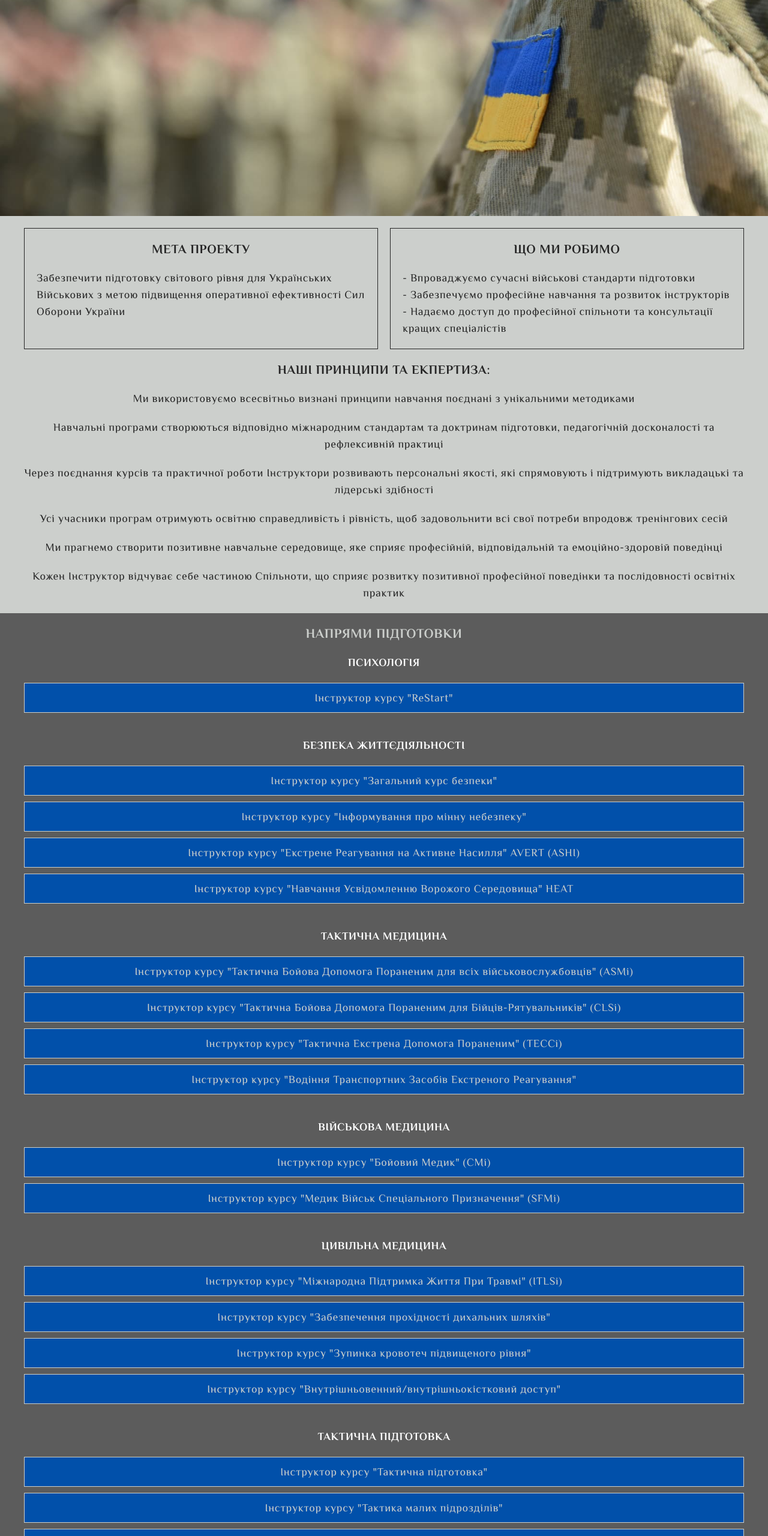
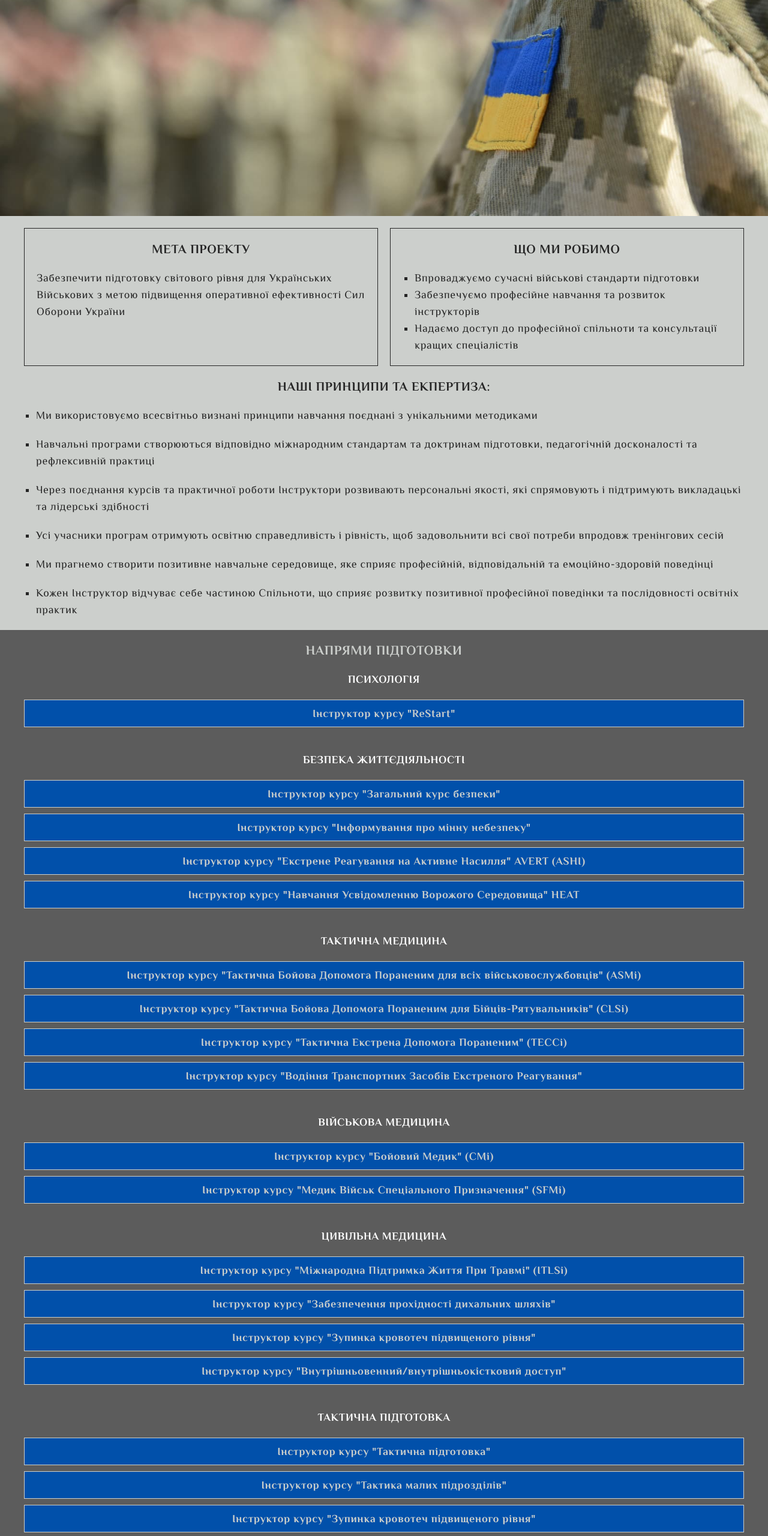
Before and after one commit to shandykate/instructor_school, a plain HTML site: page index.html in a window 1280 px wide. Shown: the part 240-2800 px from the top of the page at 60% size. Drawn offline with nearby package versions, Linux system fonts and the light colour scheme.

Commit message:
Fixes list styles

```diff
--- a/index.html
+++ b/index.html
@@ -71,10 +71,10 @@
             </li>
             <li class="about-item">
               <h3 class="item-name">Що ми робимо</h3>
-              <ul class="simple-text">
-                <li>- Впроваджуємо сучасні військові стандарти підготовки</li>
-                <li>- Забезпечуємо професійне навчання та розвиток інструкторів</li>
-                <li>- Надаємо доступ до професійної спільноти та консультації кращих спеціалістів</li>
+              <ul>
+                <li>Впроваджуємо сучасні військові стандарти підготовки</li>
+                <li>Забезпечуємо професійне навчання та розвиток інструкторів</li>
+                <li>Надаємо доступ до професійної спільноти та консультації кращих спеціалістів</li>
               </ul>
             </li>
           </ul>
@@ -118,7 +118,7 @@
               <h4 class="classes-name">Психологія</h4>
               <ul class="course-list">
                 <li class="course-item">
-                  <a href="" class="course-link">Інструктор курсу "ReStart"</a>
+                  <a href="" class="btn-primary">Інструктор курсу "ReStart"</a>
                 </li>
               </ul>
             </li>
@@ -127,16 +127,16 @@
               <h4 class="classes-name">Безпека життєдіяльності</h4>
               <ul class="course-list">
                 <li class="course-item">
-                  <a href="" class="course-link">Інструктор курсу "Загальний курс безпеки"</a>
+                  <a href="" class="btn-primary">Інструктор курсу "Загальний курс безпеки"</a>
                 </li>
                 <li class="course-item">
-                  <a href="" class="course-link">Інструктор курсу "Інформування про мінну небезпеку"</a>
+                  <a href="" class="btn-primary">Інструктор курсу "Інформування про мінну небезпеку"</a>
                 </li>
                 <li class="course-item">
-                  <a href="" class="course-link">Інструктор курсу "Екстрене Реагування на Активне Насилля" AVERT (ASHI)</a>
+                  <a href="" class="btn-primary">Інструктор курсу "Екстрене Реагування на Активне Насилля" AVERT (ASHI)</a>
                 </li>
                 <li class="course-item">
-                  <a href="" class="course-link">Інструктор курсу "Навчання Усвідомленню Ворожого Середовища" HEAT</a>
+                  <a href="" class="btn-primary">Інструктор курсу "Навчання Усвідомленню Ворожого Середовища" HEAT</a>
                 </li>
                 </ul>
                 </li>
@@ -145,16 +145,16 @@
                   <h4 class="classes-name">Тактична медицина</h4>
                   <ul class="course-list">
                     <li class="course-item">
-                      <a href="" class="course-link">Інструктор курсу "Тактична Бойова Допомога Пораненим для всіх військовослужбовців" (ASMi)</a>
+                      <a href="" class="btn-primary">Інструктор курсу "Тактична Бойова Допомога Пораненим для всіх військовослужбовців" (ASMi)</a>
                     </li>
                     <li class="course-item">
-                      <a href="" class="course-link">Інструктор курсу "Тактична Бойова Допомога Пораненим для Бійців-Рятувальників" (CLSi)</a>
+                      <a href="" class="btn-primary">Інструктор курсу "Тактична Бойова Допомога Пораненим для Бійців-Рятувальників" (CLSi)</a>
                     </li>
                     <li class="course-item">
-                      <a href="" class="course-link">Інструктор курсу "Тактична Екстрена Допомога Пораненим" (TECCі)</a>
+                      <a href="" class="btn-primary">Інструктор курсу "Тактична Екстрена Допомога Пораненим" (TECCі)</a>
                     </li>
                     <li class="course-item">
-                      <a href="" class="course-link">Інструктор курсу "Водіння Транспортних Засобів  Екстреного Реагування" </a>
+                      <a href="" class="btn-primary">Інструктор курсу "Водіння Транспортних Засобів  Екстреного Реагування" </a>
                     </li>
                   </ul>
                   </li>
@@ -163,10 +163,10 @@
                     <h4 class="classes-name">Військова медицина </h4>
                     <ul class="course-list">
                       <li class="course-item">
-                        <a href="" class="course-link">Інструктор курсу "Бойовий Медик" (CMi) </a>
+                        <a href="" class="btn-primary">Інструктор курсу "Бойовий Медик" (CMi) </a>
                       </li>
                       <li class="course-item">
-                        <a href="" class="course-link">Інструктор курсу "Медик Військ Спеціального Призначення" (SFMi)</a>
+                        <a href="" class="btn-primary">Інструктор курсу "Медик Військ Спеціального Призначення" (SFMi)</a>
                       </li>
                     </ul>
                     </li>
@@ -175,16 +175,16 @@
                       <h4 class="classes-name">Цивільна медицина</h4>
                       <ul class="course-list">
                         <li class="course-item">
-                          <a href="" class="course-link">Інструктор курсу "Міжнародна Підтримка Життя При Травмі" (ITLSі)</a>
+                          <a href="" class="btn-primary">Інструктор курсу "Міжнародна Підтримка Життя При Травмі" (ITLSі)</a>
                         </li>
                         <li class="course-item">
-                          <a href="" class="course-link">Інструктор курсу "Забезпечення прохідності дихальних шляхів"</a>
+                          <a href="" class="btn-primary">Інструктор курсу "Забезпечення прохідності дихальних шляхів"</a>
                         </li>
                         <li class="course-item">
-                          <a href="" class="course-link">Інструктор курсу "Зупинка кровотеч підвищеного рівня"</a>
+                          <a href="" class="btn-primary">Інструктор курсу "Зупинка кровотеч підвищеного рівня"</a>
                         </li>
                         <li class="course-item">
-                          <a href="" class="course-link">Інструктор курсу "Внутрішньовенний/внутрішньокістковий доступ" </a>
+                          <a href="" class="btn-primary">Інструктор курсу "Внутрішньовенний/внутрішньокістковий доступ" </a>
                         </li>
                       </ul>
                       </li>
@@ -193,16 +193,16 @@
                           <h4 class="classes-name">Тактична підготовка</h4>
                           <ul class="course-list">
                             <li class="course-item">
-                              <a href="" class="course-link">Інструктор курсу "Тактична підготовка"</a>
+                              <a href="" class="btn-primary">Інструктор курсу "Тактична підготовка"</a>
                             </li>
                             <li class="course-item">
-                              <a href="" class="course-link">Інструктор курсу "Тактика малих підрозділів"</a>
+                              <a href="" class="btn-primary">Інструктор курсу "Тактика малих підрозділів"</a>
                             </li>
                             <li class="course-item">
-                              <a href="" class="course-link">Інструктор курсу "Зупинка кровотеч підвищеного рівня"</a>
+                              <a href="" class="btn-primary">Інструктор курсу "Зупинка кровотеч підвищеного рівня"</a>
                             </li>
                             <li class="course-item">
-                              <a href="" class="course-link">Інструктор курсу "Спеціально-Тактична Підготовка"</a>
+                              <a href="" class="btn-primary">Інструктор курсу "Спеціально-Тактична Підготовка"</a>
                             </li>
                           </ul>
                           </li>
@@ -210,10 +210,10 @@
                             <h4 class="classes-name">Орієнтування та картографія</h4>
                             <ul class="course-list">
                               <li class="course-item">
-                                <a href="" class="course-link">Інструктор курсу "Військова топографія та орієнтування"</a>
+                                <a href="" class="btn-primary">Інструктор курсу "Військова топографія та орієнтування"</a>
                               </li>
                               <li class="course-item">
-                                <a href="" class="course-link">Інструктор курсу "Виживання, уникнення, супротив, втеча"</a>
+                                <a href="" class="btn-primary">Інструктор курсу "Виживання, уникнення, супротив, втеча"</a>
                               </li>
                             </ul>
                             </li>
@@ -222,13 +222,13 @@
                             <h4 class="classes-name">Військове управління</h4>
                             <ul class="course-list">
                               <li class="course-item">
-                                <a href="" class="course-link">Інструктор курсу "Процес Військового Прийняття Рішень"</a>
+                                <a href="" class="btn-primary">Інструктор курсу "Процес Військового Прийняття Рішень"</a>
                               </li>
                               <li class="course-item">
-                                <a href="" class="course-link">Інструктор курсу "Процес Військового Лідерства"</a>
+                                <a href="" class="btn-primary">Інструктор курсу "Процес Військового Лідерства"</a>
                               </li>
                               <li class="course-item">
-                                <a href="" class="course-link">Інструктор курсу "Виживання, уникнення, супротив, втеча"</a>
+                                <a href="" class="btn-primary">Інструктор курсу "Виживання, уникнення, супротив, втеча"</a>
                               </li>
                             </ul>
                             </li>
@@ -237,7 +237,7 @@
                               <h4 class="classes-name">Інженерна підготовка</h4>
                               <ul class="course-list">
                                 <li class="course-item">
-                                  <a href="" class="course-link">Інструктор курсу "Інформування про мінну небезпеку"</a>
+                                  <a href="" class="btn-primary">Інструктор курсу "Інформування про мінну небезпеку"</a>
                                 </li>
                               </ul>
                               </li>
@@ -246,13 +246,13 @@
                                 <h4 class="classes-name">Технічна підготовка </h4>
                                 <ul class="course-list">
                                   <li class="course-item">
-                                    <a href="" class="course-link">Інструктор курсу "Водіння броньованої колісної техніки"</a>
+                                    <a href="" class="btn-primary">Інструктор курсу "Водіння броньованої колісної техніки"</a>
                                   </li>
                                   <li class="course-item">
-                                    <a href="" class="course-link">Інструктор курсу "Водіння неброньованої колісної техніки"</a>
+                                    <a href="" class="btn-primary">Інструктор курсу "Водіння неброньованої колісної техніки"</a>
                                   </li>
                                   <li class="course-item">
-                                    <a href="" class="course-link">Інструктор курсу "Водіння Транспортних Засобів  Екстреного Реагування" </a>
+                                    <a href="" class="btn-primary">Інструктор курсу "Водіння Транспортних Засобів  Екстреного Реагування" </a>
                                   </li>
                                 </ul>
                                 </li>
--- a/sass/_about.scss
+++ b/sass/_about.scss
@@ -16,8 +16,12 @@
       text-transform: uppercase;
       margin-bottom: 20px;
     }
+    ul {
+      padding-left: 20px;
+      list-style: square;
     }
-  .about-item:not(:last-child){
+  }
+  .about-item:not(:last-child) {
     margin-bottom: 20px;
     @media screen and (min-width: 768px) {
       margin-bottom: 0;
@@ -26,14 +30,17 @@
   }
 }
 .princips {
-      text-align: center;
   .princip-name {
     display: block;
     text-align: center;
     text-transform: uppercase;
     margin-bottom: 20px;
   }
+  .princip-list {
+    padding-left: 20px;
+    list-style: square;
     .princip-item:not(:last-child) {
       margin-bottom: 20px;
     }
   }
+}
--- a/sass/_classes.scss
+++ b/sass/_classes.scss
@@ -12,22 +12,11 @@
     }
     .course-list {
       margin-bottom: 20px;
-      .course-link {
-        display: block;
-        padding: 10px 0;
-        color: $background-color;
-        background-color: $accent-color;
-        border: 1px solid $background-color;
-        transition: all $animation-timing 250ms;
-        &:hover, &:focus {
-          color: $primary-text-color;
-          background-color: $accent-color-secondary;
-          border: 1px solid $primary-text-color;
-          text-shadow: $box-shadow;
-        }
-      }
       .course-item:not(:last-child){
         margin-bottom: 10px;
+      }
+      .btn-primary {
+        width: 100%;
       }
     }
   }
--- a/sass/_header.scss
+++ b/sass/_header.scss
@@ -1,5 +1,5 @@
 .header {
-  position: fixed;
+  position: absolute;
   width: 100%;
   max-width: 1400px;
   top: 0;
@@ -29,7 +29,7 @@
 }
 .header-logo {
   position: absolute;
-  top: 0;
+  top: 20px;
   left: 0;
   display: block;
   width: 100px;
@@ -44,8 +44,8 @@
   }
 }
 .header-burger {
-  position: absolute;
-  right: 0;
+  position: fixed;
+  right: 20px;
   top: 20px;
   z-index: 5;
   width: 30px;
@@ -56,6 +56,7 @@
   }
   @media screen and (min-width: 768px) {
     top: 40px;
+    right: 40px;
   }
 
   @media screen and (min-width: 1200px) {
@@ -146,7 +147,7 @@
       display: block;
       margin-left: auto;
       width: 150px;
-      padding: 8px 12px;
+      padding: 12px;
       text-align: right;
       font-weight:700;
       color: $background-color;
--- a/sass/_support.scss
+++ b/sass/_support.scss
@@ -3,4 +3,7 @@
     background-size: cover;
     background-repeat: no-repeat;
     background-position: bottom;
+    .section-title {
+        color: $heading-color;
+    }
 }
--- a/sass/base/_common.scss
+++ b/sass/base/_common.scss
@@ -94,14 +94,15 @@ h6 {
   margin: 0 auto;
   padding: 8px 15px;
   background: $accent-color;
-  border: 1px solid $heading-color;
-  color: $heading-color;
+  border: 1px solid $background-color;
+  color: $background-color;
   font-weight: 700;
   transition: all $animation-timing 250ms;
   &:hover,
   &:focus {
-    color: $accent-color;
-    background: $heading-color;
+    color: $primary-text-color;
+    background: $accent-color-secondary;
+    border: 1px solid $primary-text-color;
     box-shadow: $box-shadow;
   }
 }
```
Also changed, not shown: css/main.css, css/main.min.css, img/depp.jpeg (deleted), img/pitt.jpeg (deleted), img/portman.jpeg (deleted), 2 other files. Lines whose indentation alone changed are shown as unchanged.
